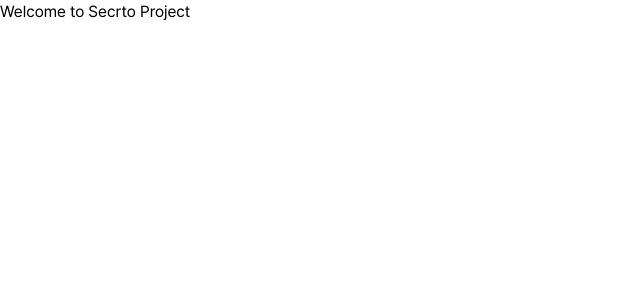
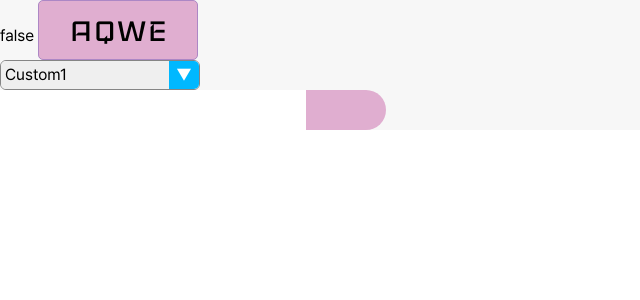
Before and after one commit to yee950419/secreto, a Vue app in the folder frontend/: page / in a window 1280 px wide. Shown: the top 300 px of the page, without its empty margins (0-640 px from the left). Built offline with nearby package versions, Linux system fonts and the light colour scheme.

Commit message:
feat: 셀렉트 박스 구
- 셀렉트 박스 클래스  1개 구현
- 추가 클래스 제작 예정

Related to S10P12A805-124

```diff
--- a/frontend/src/assets/main.css
+++ b/frontend/src/assets/main.css
@@ -375,4 +375,16 @@
         border-radius: 10px;
         box-shadow: inset 0px 0px 5px var(--A805White);
     }
+    .select-box-style-1 {
+        width: 200px;
+        height: 30px;
+        border-radius: 30px;
+    }
+    .select-box-style-1 select {
+        appearance: none;
+        -webkit-appearance: none;
+        -moz-appearance: none;
+        width: 100%;
+        outline: none;
+    }
 }
--- /dev/null
+++ b/frontend/src/components/molecules/SelectBox.vue
@@ -0,0 +1,29 @@
+<script setup lang="ts">
+defineProps(['customClass', 'customId'])
+const emit = defineEmits([])
+const options = [
+    { value: 'customClass', label: 'Custom1' },
+    { value: 'customId', label: 'button-style-1 button-border-violet button-claret' }
+]
+</script>
+
+<template>
+    <div
+        class="flex relative rounded-md border border-A805DarkGrey overflow-hidden"
+        :class="customClass"
+    >
+        <select class="px-1">
+            <option v-for="option in options" :key="option.value" :value="option.value">
+                {{ option.label }}
+            </option>
+        </select>
+
+        <div
+            class="bg-A805LightBlue text-white h-full w-[30px] text-center absolute right-0 pointer-events-none leading-[27px]"
+        >
+            ▼
+        </div>
+    </div>
+</template>
+
+<style scoped></style>
--- a/frontend/src/router/index.ts
+++ b/frontend/src/router/index.ts
@@ -9,7 +9,7 @@ const router = createRouter({
         {
             path: '/',
             name: 'home',
-            component: HomeView
+            component: sswTestVue
         },
         {
             path: '/game',
--- a/frontend/src/views/sswTest.vue
+++ b/frontend/src/views/sswTest.vue
@@ -2,7 +2,8 @@
 import {ref} from 'vue'
 import ButtonAtom from '@/components/atoms/ButtonAtom.vue';
 import ModalTemplate from '@/components/templates/ModalTemplate.vue';
-
+import SelectBox from '@/components/molecules/SelectBox.vue';
+import ButtonInputBox from '@/components/molecules/ButtonInputBox.vue';
 const seen = ref(false)
 const testhandler = () => {
     seen.value = !seen.value
@@ -21,6 +22,7 @@ const testhandler = () => {
         >
         qwer
     </ModalTemplate>
-
+    <SelectBox custom-class="select-box-style-1"></SelectBox>
+    <ButtonInputBox custom-class="button-input-box-style-1"></ButtonInputBox>
     </div>
 </template>
```
